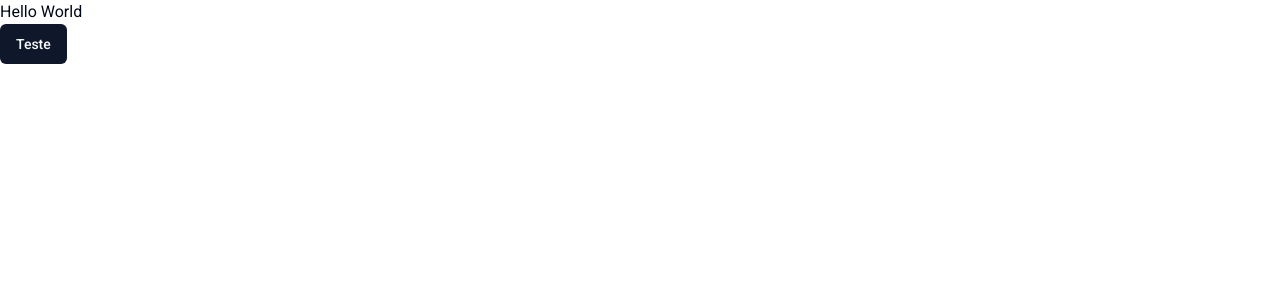
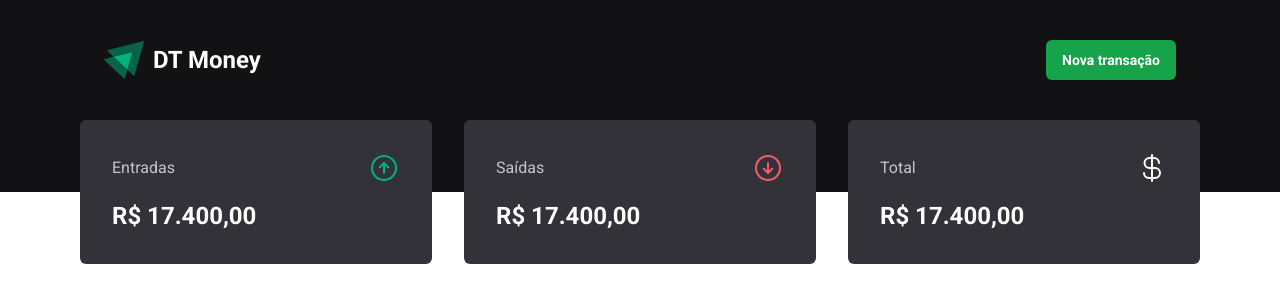
Before and after one commit to ViniciusOliver-stack/Ignite-React, a React (Vite) app in the folder 03-dt-money/: page / in a window 1280 px wide. Shown: the top 302 px of the page. Built offline with nearby package versions, Linux system fonts and the light colour scheme.

Commit message:
feat: adding created components

```diff
--- a/03-dt-money/src/App.tsx
+++ b/03-dt-money/src/App.tsx
@@ -1,10 +1,9 @@
-import { Button } from "./components/ui/button"
+import { Transactions } from "./page/Transactions"
 
 function App() {
   return (
     <>
-      <h1>Hello World</h1>
-      <Button> Teste</Button>
+      <Transactions />
     </>
   )
 }
```
